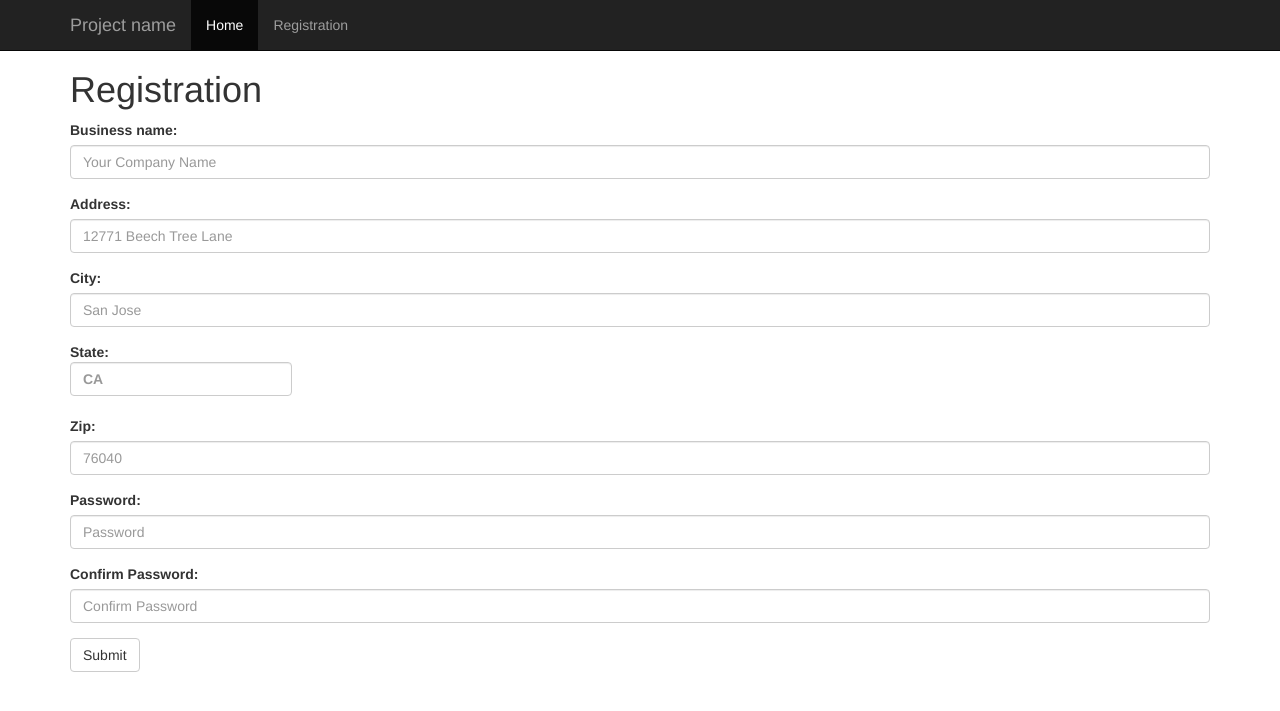
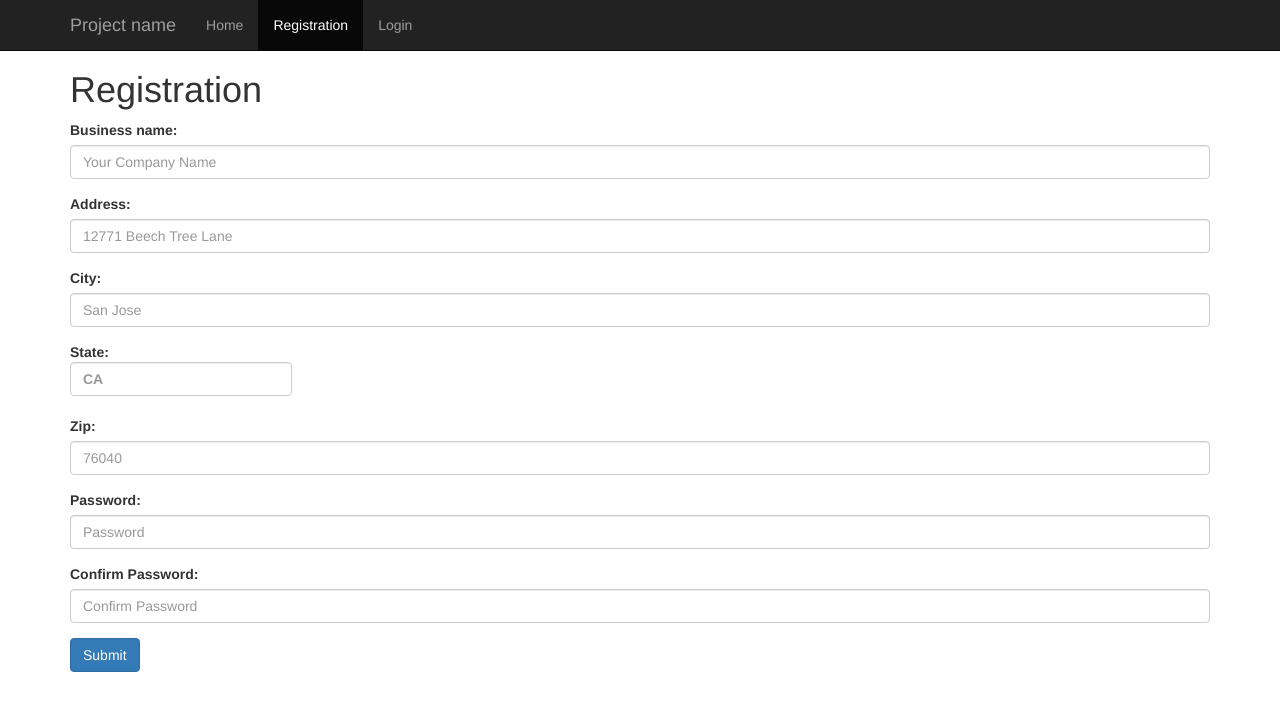
Before and after one commit to TimothyBramlett/361ProjectBGroup7, a Flask app: page /registration in a window 1280 px wide. Shown: the top 711 px of the page. Run offline with Flask 2, Linux system fonts and the light colour scheme; parts of the project's set-up code (start-up, migrations or seed data) failed here and were passed over; some libraries are stand-ins or nearby versions.

Commit message:
able to register through UI, still need more on backend validation pwd encrypt, other UI improvements

```diff
--- a/app.py
+++ b/app.py
@@ -22,12 +22,20 @@ def index():
     # renders the 'index.html' file stored in the templates directory
 
 # registration route
-# test it out by visting: https://projectbgroup7dev-timbram.c9users.io:8081/business_registration
+# test it out by visting: https://projectbgroup7dev-timbram.c9users.io:8081/registration
 # creates the registration route of the web application
 @app.route('/registration', methods=['GET', 'POST']) # The acceptable HTTP methods for this
 def registration():
     return flask.render_template('registration.html')
     # renders the 'registration.html' file stored in the templates directory
+
+# login route
+# test it out by visting: https://projectbgroup7dev-timbram.c9users.io:8081/login
+# creates the login route of the web application
+@app.route('/login', methods=['GET', 'POST']) # The acceptable HTTP methods for this
+def login():
+    return flask.render_template('login.html')
+    # renders the 'login.html' file stored in the templates directory
 
 # test it out by visting:  https://projectbgroup7dev-timbram.c9users.io/print_message/hello
 @app.route('/print_message/<message>')
--- /dev/null
+++ b/static/js/main.js
@@ -0,0 +1,22 @@
+$( document ).ready(function() {
+    $('#register').submit(function(event) {
+        event.preventDefault();
+        $('#register_button').prop('disabled', true);
+        //get form action url
+        var post_url = $(this).attr("action");
+        //get form GET/POST method
+        var request_method = $(this).attr("method");
+        //Encode form elements for submission
+        var form_data = $(this).serialize();
+
+        $.ajax({
+            url : post_url,
+            type: request_method,
+            data : form_data
+        }).done(function(response) {
+            window.location.replace("https://projectbgroup7dev-timbram.c9users.io:8081/login");
+        }).fail(function(response) {
+            $("#messages").html('<p>response</p>');
+        });
+    });
+});
--- a/templates/base.html
+++ b/templates/base.html
@@ -18,7 +18,7 @@
 
   <!-- Optional theme -->
   <!--<link rel="stylesheet" href="https://maxcdn.bootstrapcdn.com/bootstrap/3.3.7/css/bootstrap-theme.min.css" integrity="sha384-rHyoN1iRsVXV4nD0JutlnGaslCJuC7uwjduW9SVrLvRYooPp2bWYgmgJQIXwl/Sp" crossorigin="anonymous">-->
-  <link rel= "stylesheet" type= "text/css" href= "{{ url_for('static', filename='css/app.css') }}">
+  <link rel= "stylesheet" type= "text/css" href= "{{ url_for('static', filename='css/main.css') }}">
 </head>
 
 <body>
@@ -36,13 +36,14 @@
       </div>
       <div id="navbar" class="navbar-collapse collapse" aria-expanded="false" style="height: 1px;">
         <ul class="nav navbar-nav">
-          <li class="active"><a href="https://projectbgroup7dev-timbram.c9users.io:8081/">Home</a></li>
-          <li><a href="https://projectbgroup7dev-timbram.c9users.io:8081/registration">Registration</a></li>
+          <li {% if 'index' == active_page %} class="active"{% endif%}><a href="https://projectbgroup7dev-timbram.c9users.io:8081/">Home</a></li>
+          <li {% if 'registration' == active_page %} class="active"{% endif%}><a href="https://projectbgroup7dev-timbram.c9users.io:8081/registration">Registration</a></li>
+          <li {% if 'login' == active_page %} class="active"{% endif%}><a href="https://projectbgroup7dev-timbram.c9users.io:8081/login">Login</a></li>
         </ul>
       </div><!--/.nav-collapse -->
     </div>
   </nav>
-
+  <div id="messages"></div>
   {% block container %}{% endblock %}
 
 	<!-- jQuery (necessary for Bootstrap's JavaScript plugins) -->
@@ -53,5 +54,6 @@
 
 	<!-- Latest compiled and minified JavaScript -->
   <script src="https://maxcdn.bootstrapcdn.com/bootstrap/3.3.7/js/bootstrap.min.js" integrity="sha384-Tc5IQib027qvyjSMfHjOMaLkfuWVxZxUPnCJA7l2mCWNIpG9mGCD8wGNIcPD7Txa" crossorigin="anonymous"></script>
+  <script src="{{ url_for('static', filename='js/main.js') }}"></script>
 </body>
 </html>
--- a/templates/index.html
+++ b/templates/index.html
@@ -1,4 +1,5 @@
 {% extends 'base.html' %}
+{% set active_page = 'index' %}
 
 {% block container %}
   <div class="starter-template">
--- a/templates/registration.html
+++ b/templates/registration.html
@@ -1,9 +1,10 @@
 {% extends 'base.html' %}
+{% set active_page = 'registration' %}
 
 {% block container %}
   <div class="container">
     <h1>Registration</h1>
-    <form action="https://projectbgroup7dev-timbram.c9users.io/bus_register" method ="POST" enctype="x-www-form-urlencoded">
+    <form id="register" action="https://projectbgroup7dev-timbram.c9users.io:8081/bus_register" method ="POST" enctype="x-www-form-urlencoded">
       <div class="form-group">
         <label for="name">Business name:</label>
         <input type="text" class="form-control" name="name" placeholder="Your Company Name">
@@ -39,7 +40,7 @@
         <input type="password" class="form-control" name="confirm_password" placeholder="Confirm Password">
       </div>
 
-      <button type="submit" class="btn btn-default">Submit</button>
+      <button id="register_button" type="submit" class="btn btn-primary">Submit</button>
     </form>
   </div>
 
```
Also changed, not shown: templates/login.html (added, +8 -0 lines), static/css/main.css (renamed from static/css/app.css).
